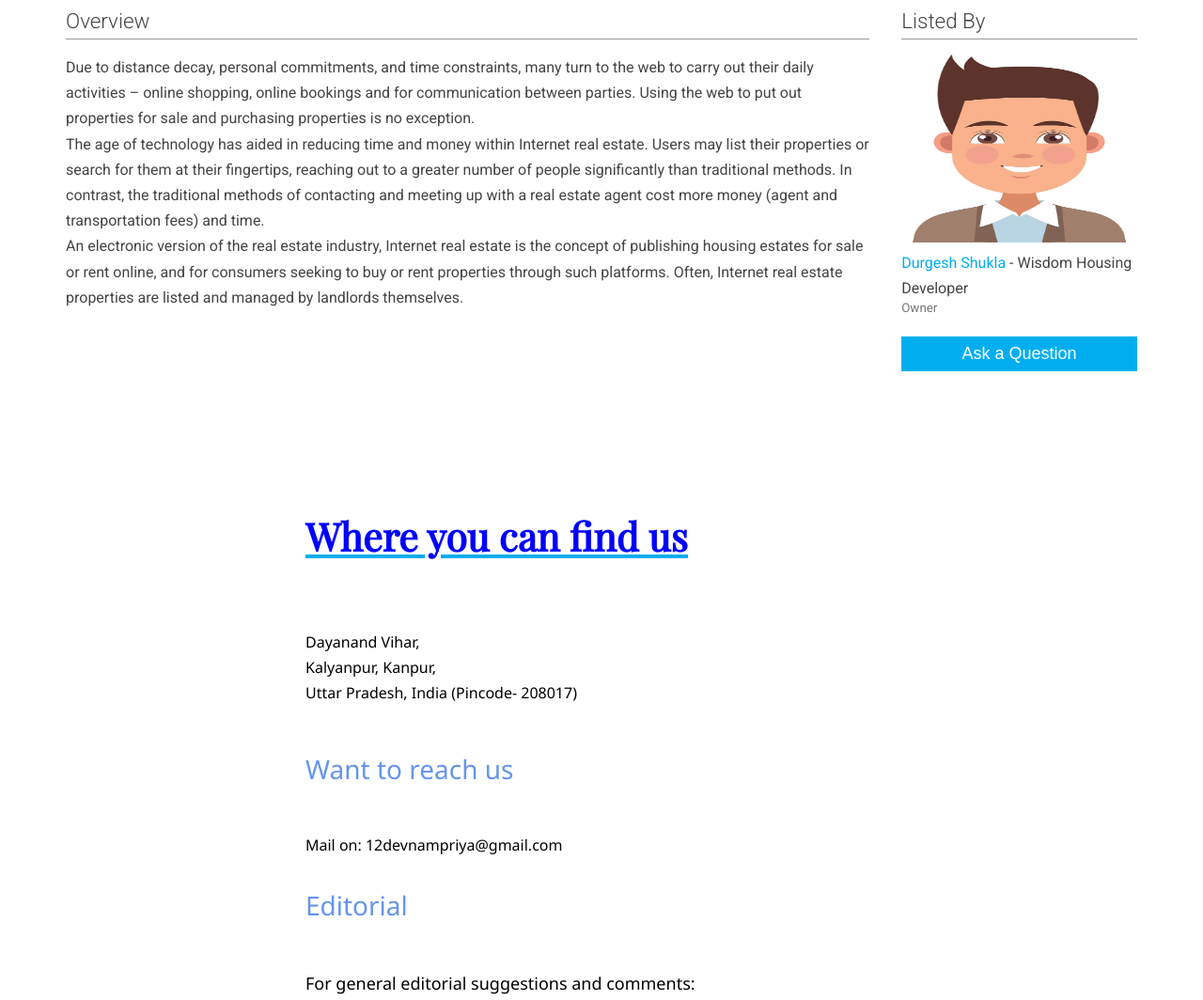
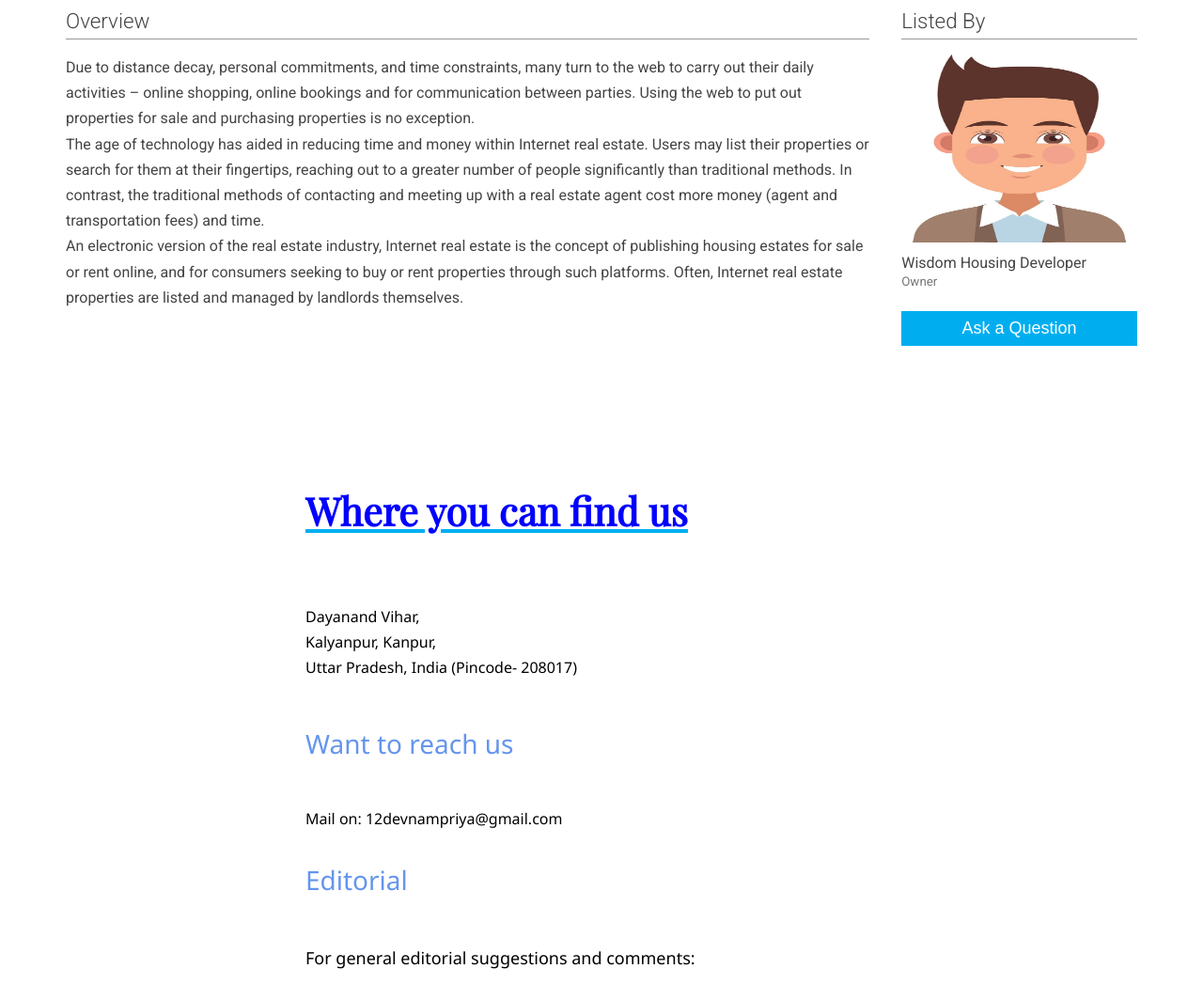
Before and after one commit to Asthreeta-Schaft/WisdomHousingDeveloper, a plain HTML site: page index.html in a window 1280 px wide. Shown: the part 655-1719 px from the top of the page at 94% size. Drawn offline with nearby package versions, Linux system fonts and the light colour scheme; a web font is replaced by a local one.

Commit message:
Update index.html

```diff
--- a/index.html
+++ b/index.html
@@ -128,7 +128,7 @@
         <h3>Listed By</h3>
         <img src="images/head.jpg" width="100%" height="200px" alt="WHD Owner Durgesh Shukla" />
         <div>
-          <a href="#">Durgesh Shukla</a> - Wisdom Housing Developer
+          Wisdom Housing Developer
           <small>Owner</small>
         </div>
             <button id="ask-a-question" type="submit">Ask a Question</button>
```
